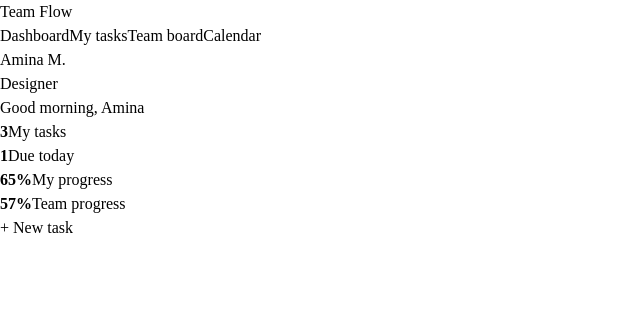
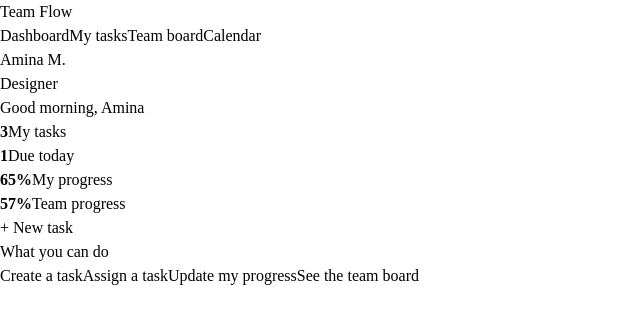
Before and after one commit to David-Mwonge123/team-flow, a React (Vite) app: page / in a window 1280 px wide. Shown: the top 324 px of the page, without its empty margins (0-640 px from the left). Built offline with nearby package versions, Linux system fonts and the light colour scheme.

Commit message:
Style- What you can do Section

```diff
--- a/src/pages/Dash.jsx
+++ b/src/pages/Dash.jsx
@@ -6,6 +6,9 @@ const stats = [
   { label: "My progress", value: "65%" },
   { label: "Team progress", value: "57%" },
 ];
+
+const actions = ["Create a task", "Assign a task", "Update my progress", "See the team board"];
+
 
 export default function Dashboard() {
   return (
@@ -26,10 +29,27 @@ export default function Dashboard() {
   ))}
 </div>
 
+
     <button className="bg-[#2a9089] text-white px-5 py-2.5 rounded-full">
       + New task
     </button>
   </div>
+<h3 className="font-semibold mt-8 mb-3">What you can do</h3>
+
+
+<div className="grid grid-cols-2 gap-3 ">
+{actions.map((a) => (
+  <button
+    key={a}
+    className="bg-white border border-gray-200 rounded-xl p-4 text-left hover:bg-gray-100">
+    {a}
+  </button>
+))}
+</div>
+
+
+
+
 </main>
     </div>
   );
```
